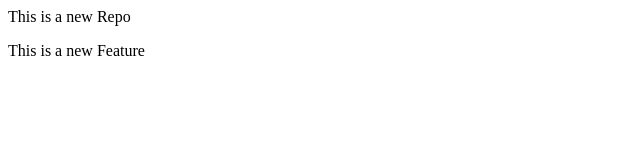
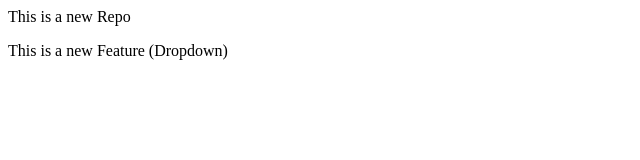
Before and after one commit to daimqureshi644/LocalRepo, a plain HTML site: page index.html in a window 1280 px wide. Shown: the full height of the page, 0-640 px from the left. Drawn offline with Linux system fonts and the light colour scheme.

Commit message:
Add Dropdown

```diff
--- a/index.html
+++ b/index.html
@@ -1,2 +1,2 @@
 <P>This is a new Repo</P>
-<P>This is a new Feature</P>
+<P>This is a new Feature (Dropdown)</P>
```
